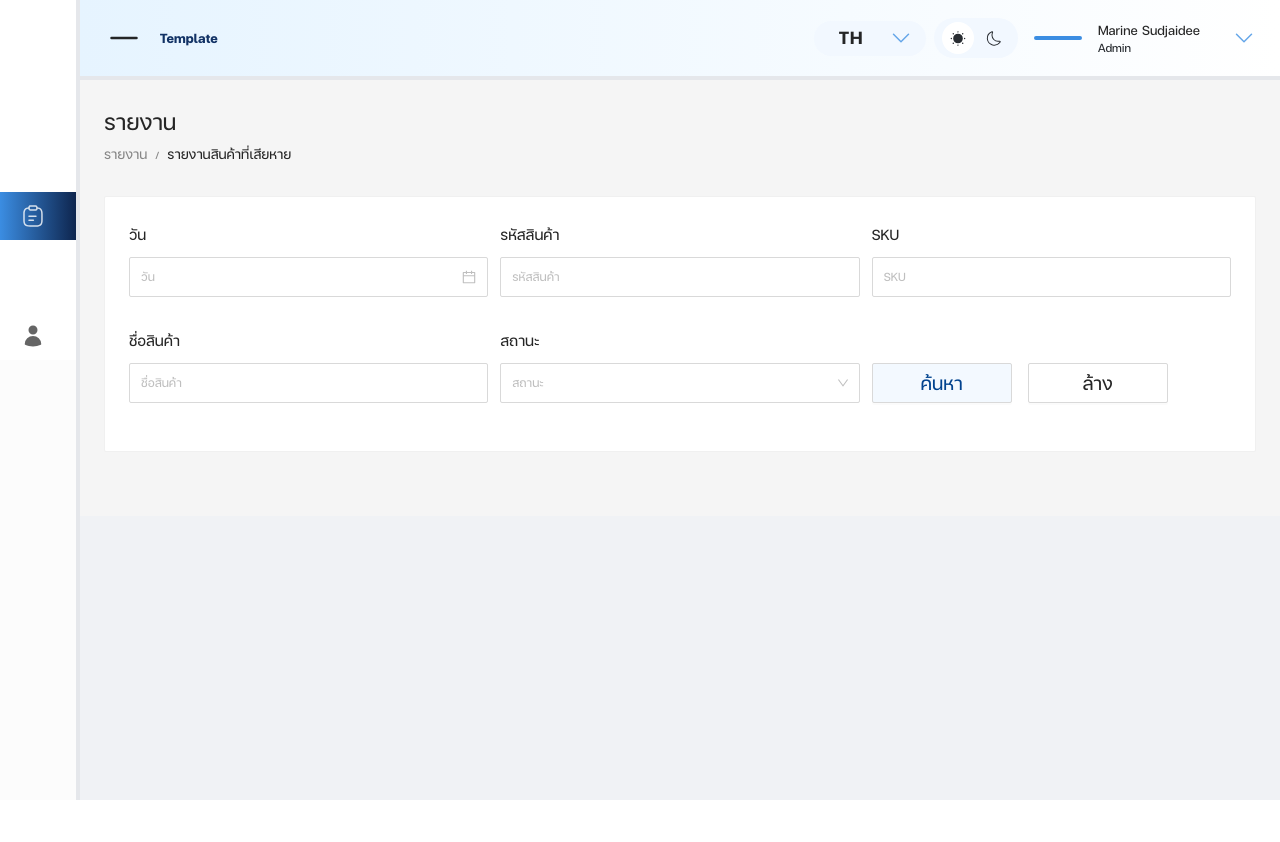
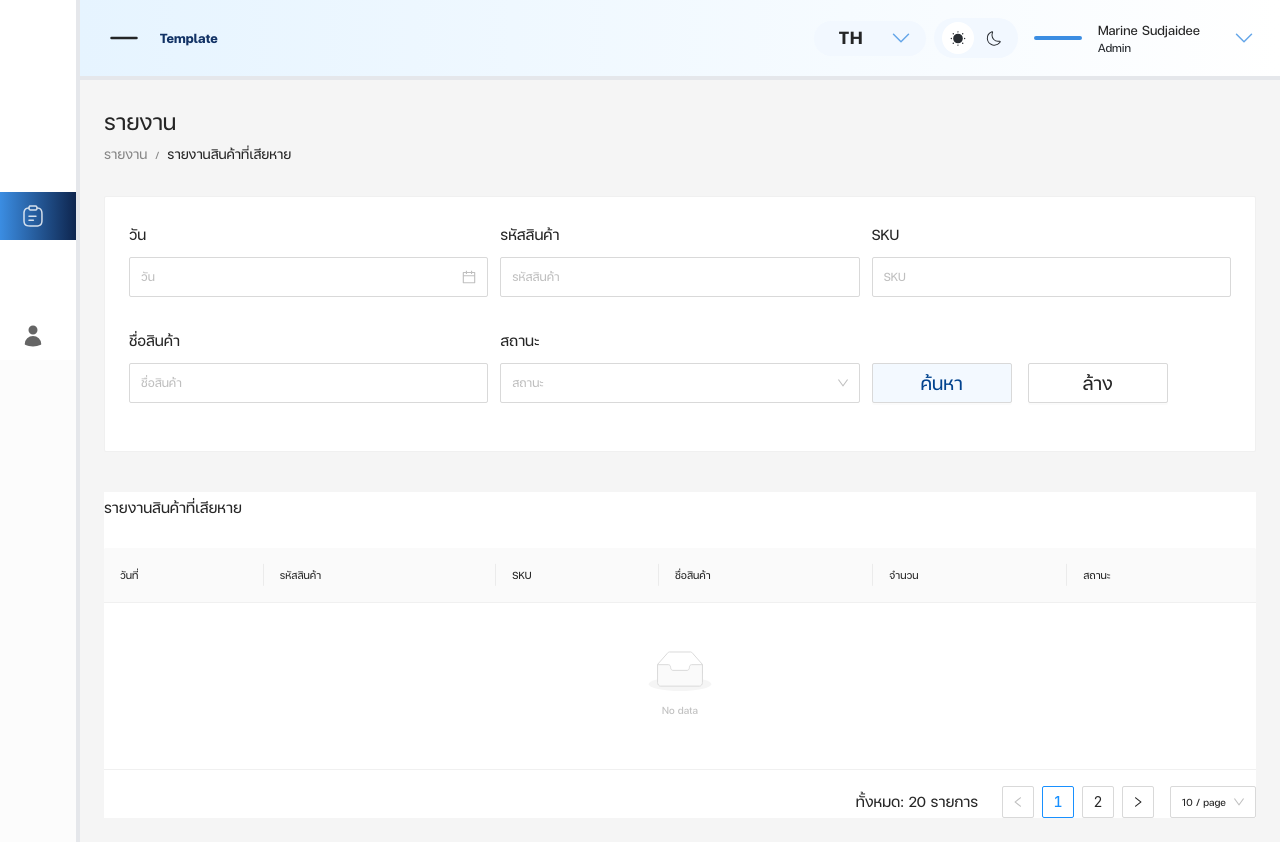
Before and after one commit to HusenMasmumas/ab-solute-health-were-house, a React (Create React App) app: page /#/report/damageReport in a window 1280 px wide. Before the commit the page ends 800 px from the top, so only its background shows below. Built offline with nearby package versions, Linux system fonts and the light colour scheme.

Commit message:
feat: 🎸 file table

```diff
--- a/src/page/report/damagedReport/index.tsx
+++ b/src/page/report/damagedReport/index.tsx
@@ -2,7 +2,7 @@ import SearchForm, { IsearchFormItem } from 'component/Form/searchForm';
 import CHeader from 'component/headerPage/Header';
 import { t } from 'i18next';
 import React from 'react'
-import TableStoresBranches from 'views/stores_branches/TableStoresBranches';
+import DamageTable from 'views/report/damageTable';
 
 type Props = {}
 
@@ -79,7 +79,7 @@ const DamageReport = (props: Props) => {
       </div>
       {/* Table */}
       <div className="mt-10 bg-white">
-        {/* <TableStoresBranches dataTable={data} headerTable={t("orderlist")}  /> */}
+        <DamageTable dataTable={[]} headerTable={t('damageReport')}  />
       </div>
     </div>
   )
--- a/src/page/report/expirationReport/index.tsx
+++ b/src/page/report/expirationReport/index.tsx
@@ -2,6 +2,7 @@ import SearchForm, { IsearchFormItem } from 'component/Form/searchForm'
 import CHeader from 'component/headerPage/Header'
 import { t } from 'i18next'
 import React from 'react'
+import ExpirationTable from 'views/report/expirationTable'
 
 type Props = {}
 
@@ -88,7 +89,7 @@ const ExpirationReport = (props: Props) => {
       </div>
       {/* Table */}
       <div className="mt-10 bg-white">
-        {/* <TableStoresBranches dataTable={data} headerTable={t("orderlist")}  /> */}
+          <ExpirationTable dataTable={[]} headerTable={t('expirationReport')}  />
       </div>
     </div>
   )
--- /dev/null
+++ b/src/views/report/damageTable.tsx
@@ -0,0 +1,91 @@
+import React, { useEffect, useState } from "react";
+import type { ColumnsType } from "antd/es/table";
+import { PencilSquareIcon } from "@heroicons/react/24/solid";
+import { DashOutlined } from "@ant-design/icons";
+import MoTable from "component/Table/MoTable";
+type Props = {
+  dataTable: DataType[]
+  headerTable: string
+  // callAPI: ()=>void
+};
+
+interface DataType {
+  key: React.Key;
+  date: string;
+  code: string;
+  sku: string;
+  name:string;
+  amount:number;
+  state:string;
+}
+const columns: ColumnsType<DataType> = [
+  {
+    title: "วันที่",
+    dataIndex: "date",
+  },
+  {
+    title: "รหัสสินค้า",
+    dataIndex: "code",
+  },
+  {
+    title: "SKU",
+    dataIndex: "sku",
+  },
+  {
+    title: "ชื่อสินค้า  ",
+    dataIndex: "name",
+  },
+  {
+    title: "จำนวน",
+    dataIndex: "amount",
+  },
+  {
+    title: "สถานะ",
+    dataIndex: "state",
+  },
+];
+
+const rowSelection = {
+  onChange: (selectedRowKeys: React.Key[], selectedRows: DataType[]) => {
+    console.log(
+      `selectedRowKeys: ${selectedRowKeys}`,
+      "selectedRows: ",
+      selectedRows
+    );
+  },
+};
+const DamageTable = ({ dataTable=[], headerTable='' , ...props}: Props) => {
+    const [limitPage, setLimitPage] = useState<number>(10);
+    const [currentPage, setCurrentPage] = useState<number>(1);
+
+    useEffect(() => {
+      console.log('current',currentPage);
+      console.log('limitPage',limitPage);
+    }, [currentPage, limitPage]);
+
+    const onChangePage = (page: number, type?: string) => {
+      if (type === "pageSize") setLimitPage(page);
+      else setCurrentPage(page);
+    };
+  return (
+    <div>
+      <div>
+        <div className="my-6">{headerTable}</div>
+        <div></div>
+      </div>
+      <MoTable
+
+        columns={columns}
+        dataSource={dataTable}
+        onChangePage={onChangePage}
+        config={{
+          total: 20, //ค่าจาก backend ใช้หารหน้า
+          pageSize: limitPage,
+          currentPage: currentPage,
+        }}
+      />
+    </div>
+  )
+}
+
+export default DamageTable
--- /dev/null
+++ b/src/views/report/expirationTable.tsx
@@ -0,0 +1,97 @@
+import React, { useEffect, useState } from "react";
+import type { ColumnsType } from "antd/es/table";
+import { PencilSquareIcon } from "@heroicons/react/24/solid";
+import { DashOutlined } from "@ant-design/icons";
+import MoTable from "component/Table/MoTable";
+type Props = {
+  dataTable: DataType[]
+  headerTable: string
+  // callAPI: ()=>void
+};
+
+interface DataType {
+  key: React.Key;
+  date: string;
+  code: string;
+  sku: string;
+  name:string;
+  endDate:string;
+  amount:number;
+  state:string;
+}
+const columns: ColumnsType<DataType> = [
+  {
+    title: "วันที่",
+    dataIndex: "date",
+  },
+  {
+    title: "รหัสสินค้า",
+    dataIndex: "code",
+  },
+  {
+    title: "SKU",
+    dataIndex: "sku",
+  },
+  {
+    title: "ชื่อสินค้า  ",
+    dataIndex: "name",
+  },
+  {
+    title: "วันหมดอายุ",
+    dataIndex: "endDate",
+  },
+  {
+    title: "จำนวน",
+    dataIndex: "amount",
+  },
+  {
+    title: "สถานะ",
+    dataIndex: "state",
+  },
+];
+
+const rowSelection = {
+  onChange: (selectedRowKeys: React.Key[], selectedRows: DataType[]) => {
+    console.log(
+      `selectedRowKeys: ${selectedRowKeys}`,
+      "selectedRows: ",
+      selectedRows
+    );
+  },
+};
+
+const ExpirationTable = ({ dataTable=[], headerTable='' , ...props}: Props) => {
+    const [limitPage, setLimitPage] = useState<number>(10);
+    const [currentPage, setCurrentPage] = useState<number>(1);
+
+    useEffect(() => {
+      console.log('current',currentPage);
+      console.log('limitPage',limitPage);
+    }, [currentPage, limitPage]);
+
+    const onChangePage = (page: number, type?: string) => {
+      if (type === "pageSize") setLimitPage(page);
+      else setCurrentPage(page);
+    };
+  return (
+    <div>
+    <div>
+      <div className="my-6">{headerTable}</div>
+      <div></div>
+    </div>
+    <MoTable
+
+      columns={columns}
+      dataSource={dataTable}
+      onChangePage={onChangePage}
+      config={{
+        total: 20, //ค่าจาก backend ใช้หารหน้า
+        pageSize: limitPage,
+        currentPage: currentPage,
+      }}
+    />
+  </div>
+  )
+}
+
+export default ExpirationTable
--- /dev/null
+++ b/src/views/report/orderTable.tsx
@@ -0,0 +1,11 @@
+import React from 'react'
+
+type Props = {}
+
+const OrderTable = (props: Props) => {
+  return (
+    <div>OrderTable</div>
+  )
+}
+
+export default OrderTable
--- /dev/null
+++ b/src/views/report/stockTable.tsx
@@ -0,0 +1,11 @@
+import React from 'react'
+
+type Props = {}
+
+const StockTable = (props: Props) => {
+  return (
+    <div>stockTable</div>
+  )
+}
+
+export default StockTable
```
Also changed, not shown: src/views/stores_branches/TableStoresBranches.tsx (+2 -14 lines).
